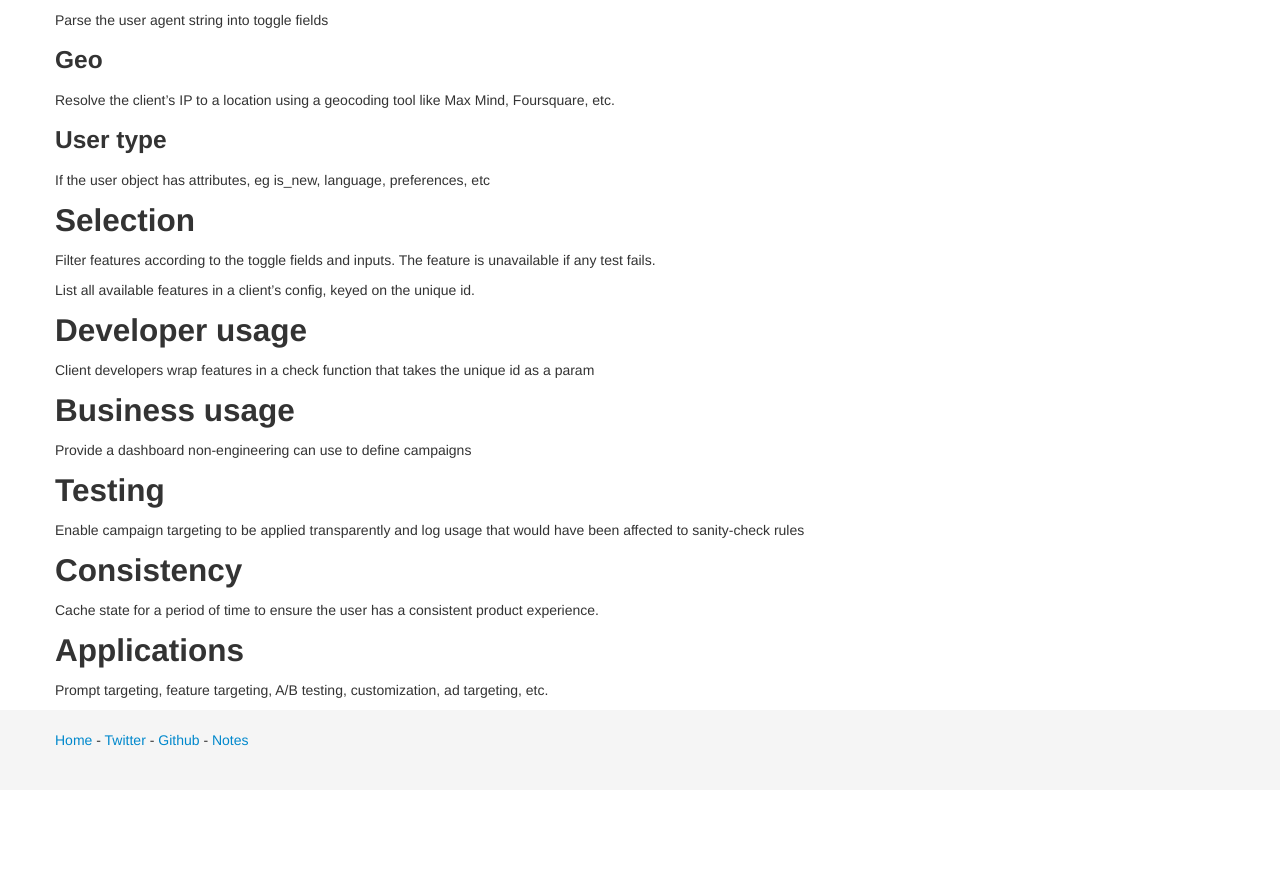
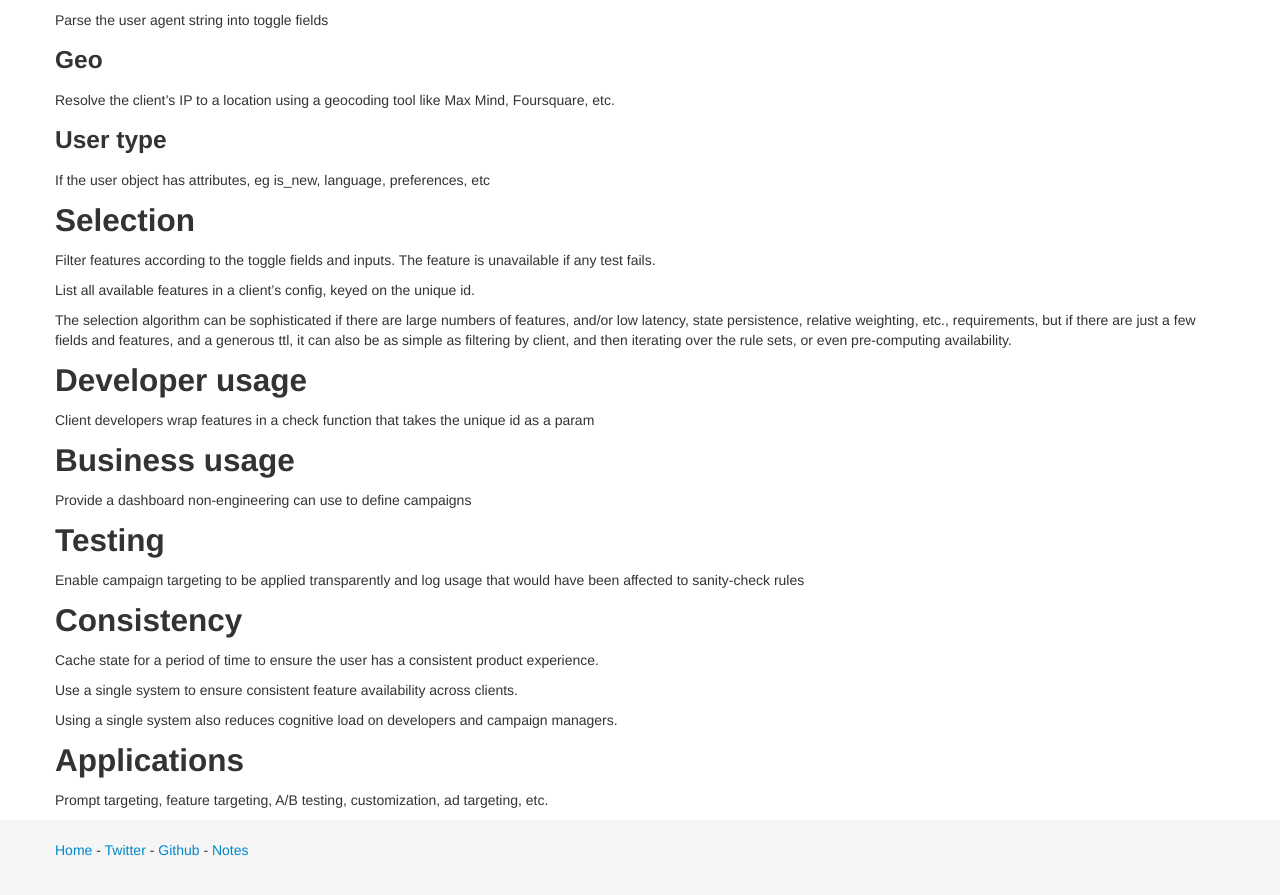
Before and after one commit to erikeldridge/erikeldridge.github.com, a Jekyll site: the page built from _posts/2014-08-19-feature-toggle.md, in a window 1280 px wide and 900 px high, scrolled down 1070 px. Shown: the top 895 px of the window. Built offline with Jekyll 4.4.1, drawn with Linux system fonts in a browser that asks for light colours; comment, search, counter and statistics services are not loaded; before the commit the page ends 1860 px from its top, so only the background shows below that.

Commit message:
update feature toggle notes re consistency and selection

```diff
--- a/_posts/2014-08-19-feature-toggle.md
+++ b/_posts/2014-08-19-feature-toggle.md
@@ -69,6 +69,8 @@ Filter features according to the toggle fields and inputs. The feature is unavai
 
 List all available features in a client's config, keyed on the unique id.
 
+The selection algorithm can be sophisticated if there are large numbers of features, and/or low latency, state persistence, relative weighting, etc., requirements, but if there are just a few fields and features, and a generous ttl, it can also be as simple as filtering by client, and then iterating over the rule sets, or even pre-computing availability.
+
 
 ## Developer usage
 
@@ -89,6 +91,10 @@ Enable campaign targeting to be applied transparently and log usage that would h
 
 Cache state for a period of time to ensure the user has a consistent product experience.
 
+Use a single system to ensure consistent feature availability across clients.
+
+Using a single system also reduces cognitive load on developers and campaign managers.
+
 
 ## Applications
 
```
